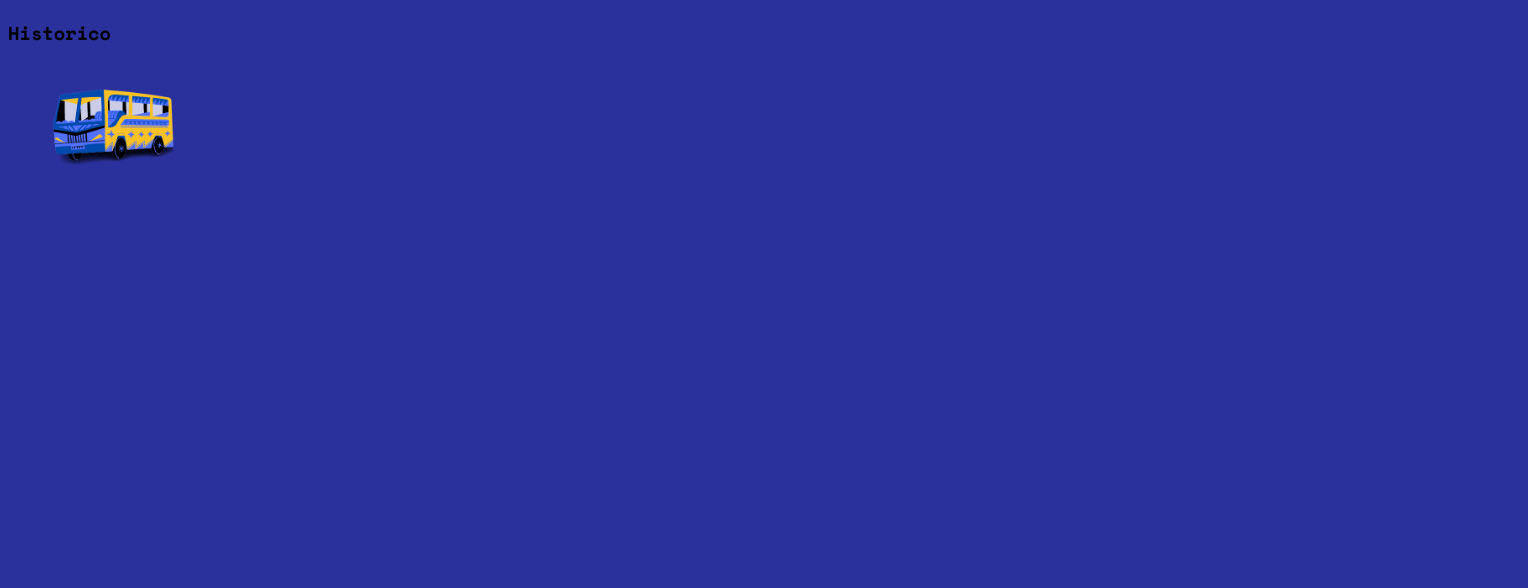
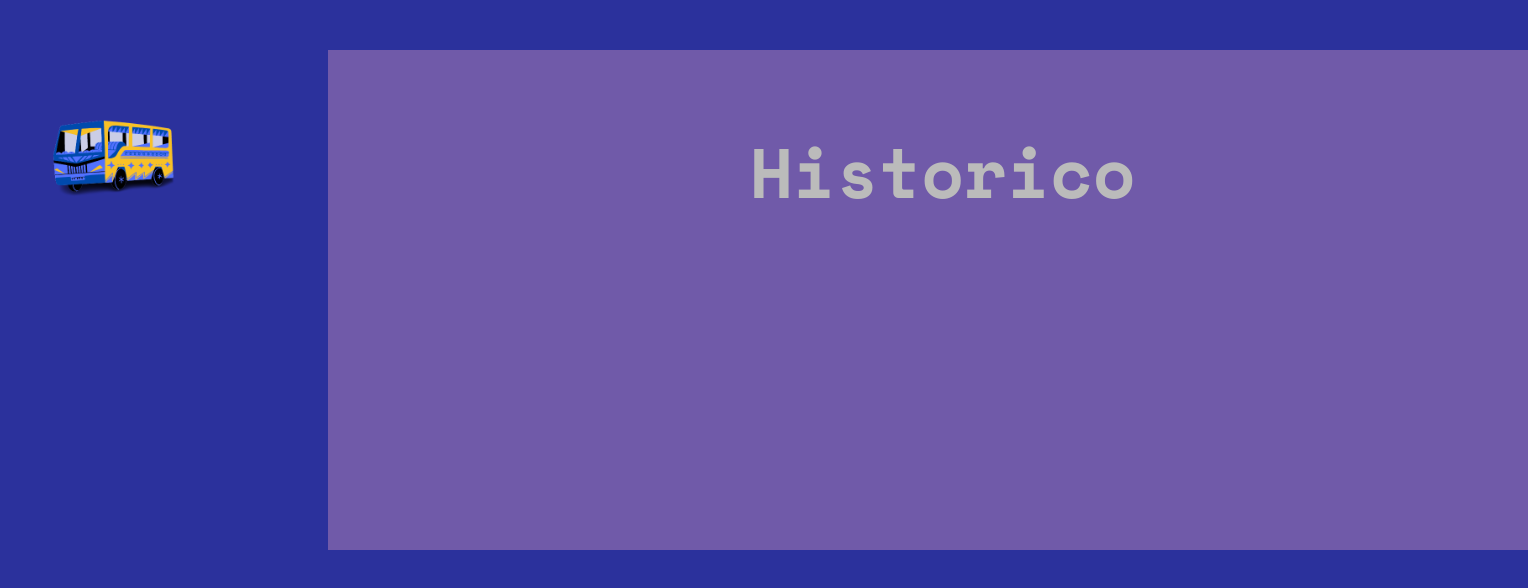
Before and after one commit to jvrocha91/One-in-Bus-, a website: page historico.html in a window 1280 px wide. Shown: the whole page, 1528 px wide, since content can reach past the window. Drawn offline with nearby package versions, Linux system fonts and the light colour scheme.

Commit message:
Update style.css

```diff
--- a/style.css
+++ b/style.css
@@ -449,3 +449,35 @@ display: block;
     border: 3px solid rgb(112, 90, 169);
 
 }
+
+* Recarga-------------------------------------*/
+
+.Header_Historico{
+
+    background-color: #3e2888;
+display:flex ;
+padding-left: 700px;
+padding-bottom: 20px;
+height: 150px;
+
+}
+
+.Header_Historico h3{
+
+    font-size: 70px;
+    color: rgb(187, 187, 187);
+    text-align: center;
+    position: absolute;
+    left:750px;
+
+    }
+
+
+.Historico_exibicao{
+
+    background-color: rgb(112, 90, 169);
+    width: 1200px;
+    height: 500px;
+    margin-top: 50px;
+    margin-left: 320px;
+}
```
